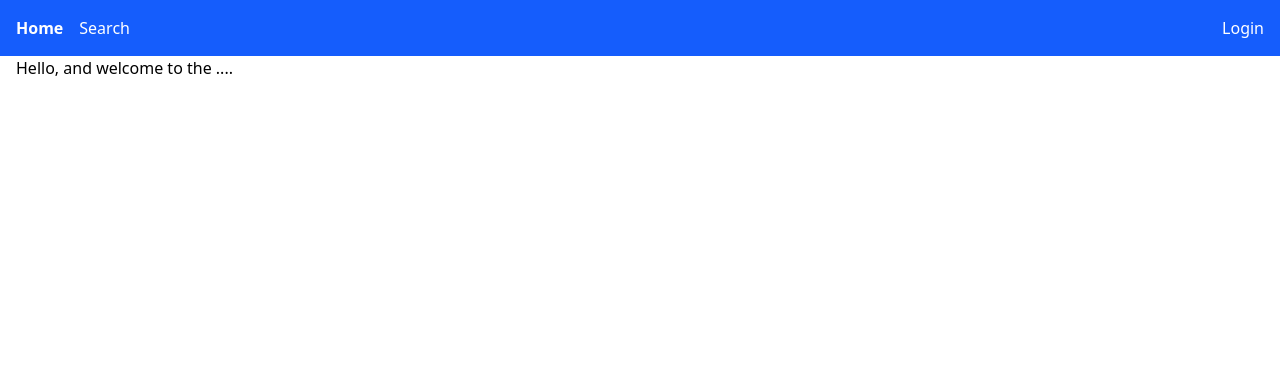
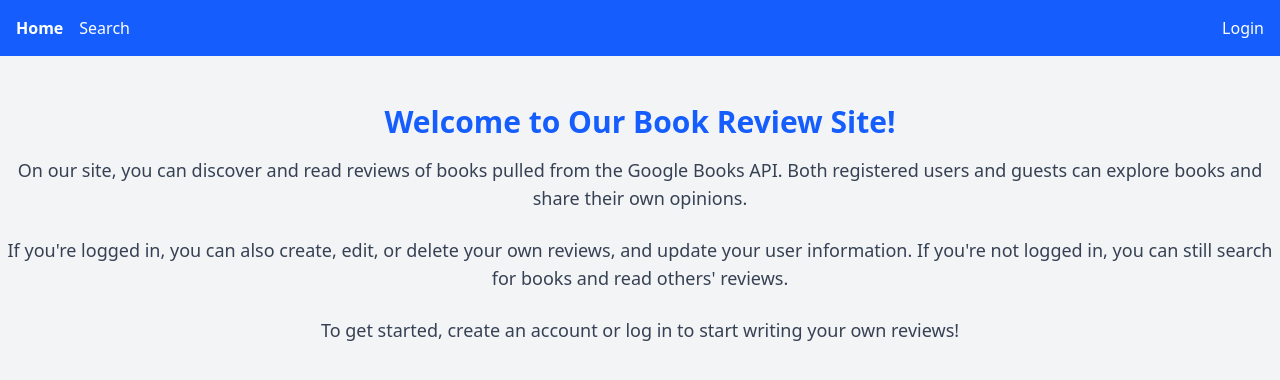
Before and after one commit to JoeSteeloak/jojapp, a Next.js app: page / in a window 1280 px wide. Shown: the top 380 px of the page. Built offline with nearby package versions, Linux system fonts and the light colour scheme.

Commit message:
add welcome message

```diff
--- a/app/page.tsx
+++ b/app/page.tsx
@@ -2,9 +2,20 @@ import RegisterForm from "./components/RegisterForm";
 export default function Home() {
   return (
     <>
-      <div className="container mx-auto px-4">
-          <h1>Hello, and welcome to the ....</h1>
-      </div>
+      <section className="welcome-section py-12 bg-gray-100">
+        <div className="container mx-auto text-center">
+          <h1 className="text-3xl font-bold text-blue-600 mb-4">Welcome to Our Book Review Site!</h1>
+          <p className="text-lg text-gray-700 mb-6">
+            On our site, you can discover and read reviews of books pulled from the Google Books API. Both registered users and guests can explore books and share their own opinions.
+          </p>
+          <p className="text-lg text-gray-700 mb-6">
+            If you're logged in, you can also create, edit, or delete your own reviews, and update your user information. If you're not logged in, you can still search for books and read others' reviews.
+          </p>
+          <p className="text-lg text-gray-700">
+            To get started, create an account or log in to start writing your own reviews!
+          </p>
+        </div>
+      </section>
     </>
   );
 }
```
